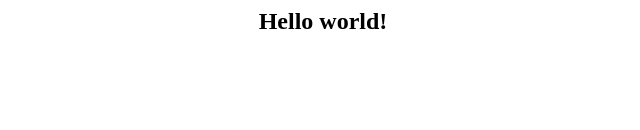
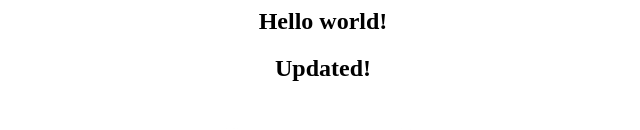
Before and after one commit to hectorproko/HelloWorld_website, a plain HTML site: page index.html in a window 1280 px wide. Shown: the top 130 px of the page, without its empty margins (317-957 px from the left). Drawn offline with Linux system fonts and the light colour scheme.

Commit message:
Update index.html

```diff
--- a/index.html
+++ b/index.html
@@ -4,5 +4,6 @@
 </head>
 <body style = "background-image:url('images/github3.jpg'); background-size: 100%">
 <h2 ALIGN=CENTER>Hello world!</h2>
+<h2 ALIGN=CENTER>Updated!</h2>
 </body>
 </html>
```
